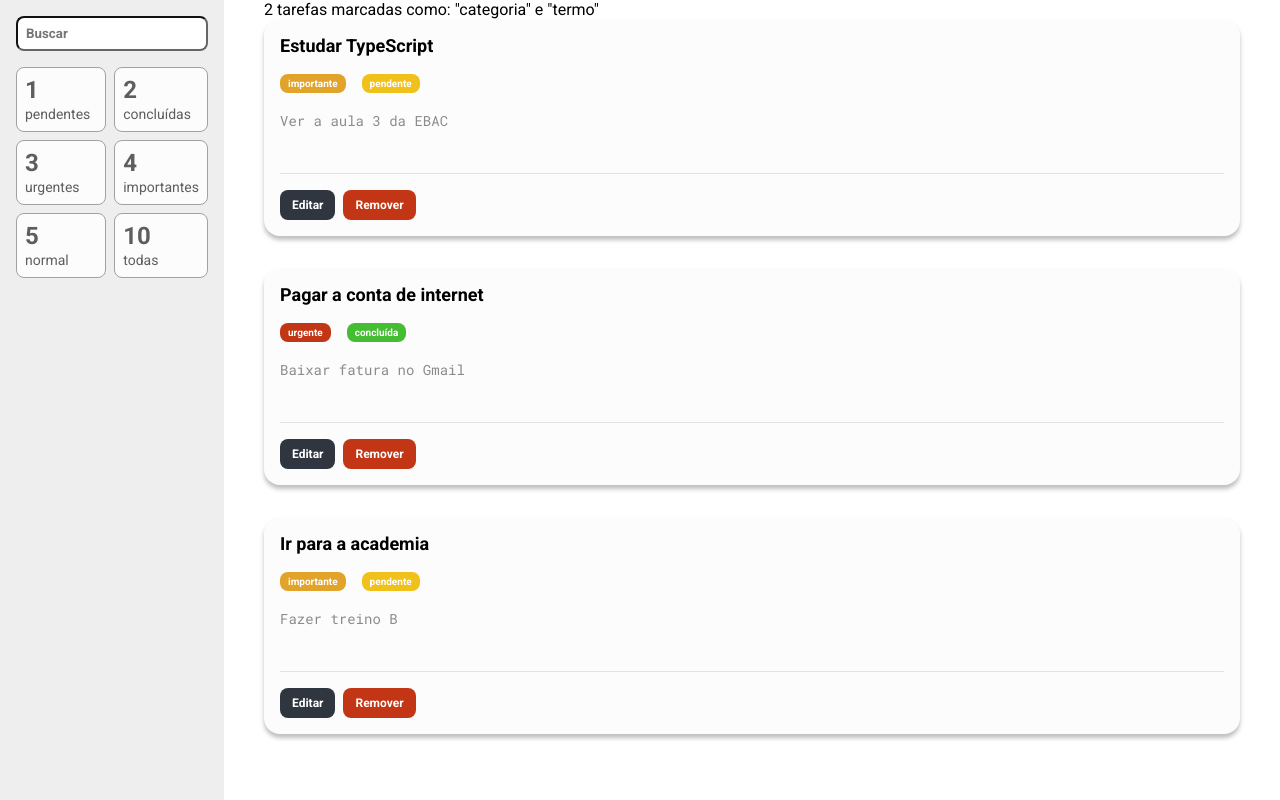
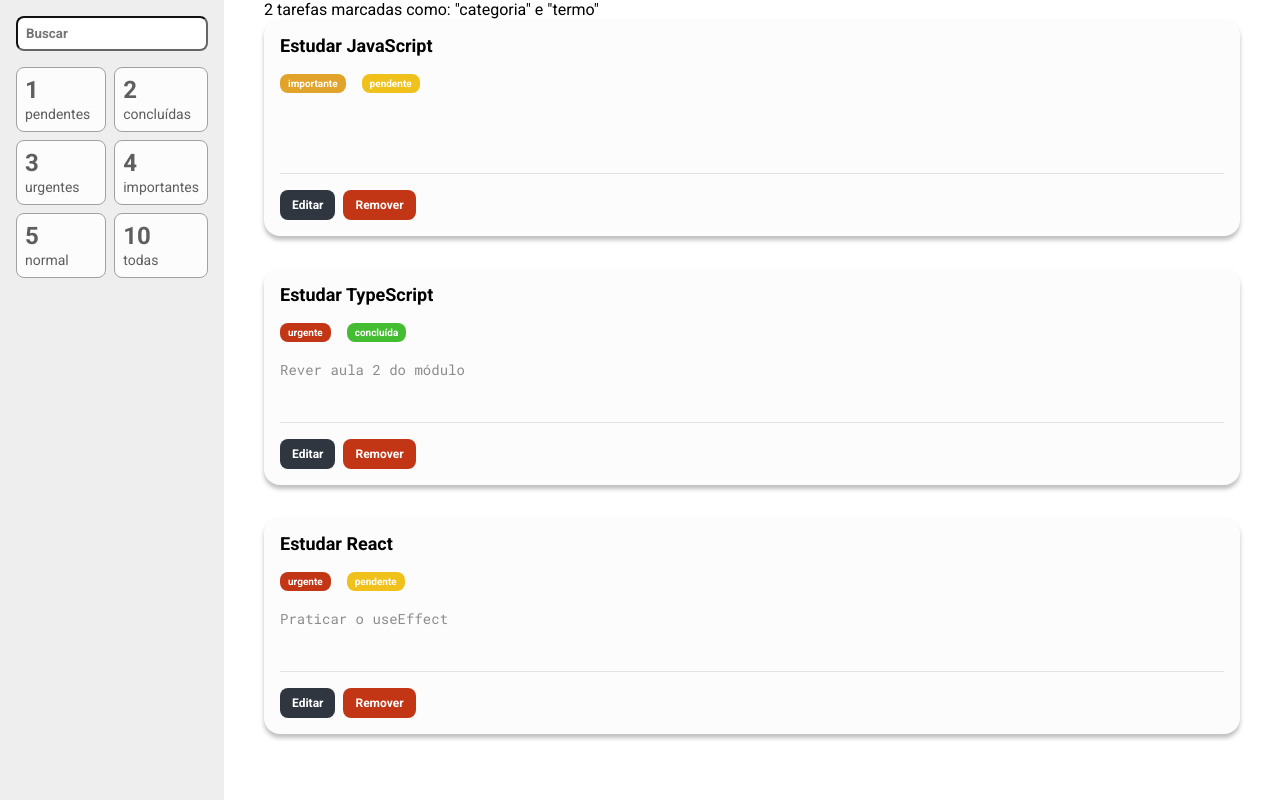
Before and after one commit to Brunoalmeidev/minhas-tarefas, a React (Create React App) app: page / in a window 1280 px wide. Built offline with nearby package versions, Linux system fonts and the light colour scheme.

Commit message:
config: configurando o redux e trabalhando o returnTYpe no projeto

```diff
--- a/src/containers/ListaDeTarefas/index.tsx
+++ b/src/containers/ListaDeTarefas/index.tsx
@@ -1,30 +1,14 @@
+import { useSelector } from 'react-redux'
+
 import Tarefa from '../../components/Tarefa'
 import { Container } from './styles'
 
-import * as enums from '../../utils/enums/Tarefa'
+import { RootReducer } from '../../store'
 
-const tarefas = [
-  {
-    titulo: 'Estudar TypeScript',
-    descricao: 'Ver a aula 3 da EBAC',
-    prioridade: enums.Prioridade.IMPORTANTE,
-    status: enums.Status.PENDENTE
-  },
-  {
-    titulo: 'Pagar a conta de internet',
-    descricao: 'Baixar fatura no Gmail',
-    prioridade: enums.Prioridade.URGENTE,
-    status: enums.Status.CONCLUIDA
-  },
-  {
-    titulo: 'Ir para a academia',
-    descricao: 'Fazer treino B',
-    prioridade: enums.Prioridade.IMPORTANTE,
-    status: enums.Status.PENDENTE
-  }
-]
+const ListaDeTarefas = () => {
+  const { tarefas } = useSelector((state: RootReducer) => state)
 
-const listaDeTarefas = () => (
+  return (
     <Container>
       <p>2 tarefas marcadas como: &quot;categoria&quot; e &quot;termo&quot;</p>
       <ul>
@@ -41,5 +25,6 @@
       </ul>
     </Container>
   )
+}
 
-export default listaDeTarefas
+export default ListaDeTarefas
--- /dev/null
+++ b/src/models/Tarefa.ts
@@ -0,0 +1,25 @@
+import * as enums from '../utils/enums/Tarefa'
+
+class Tarefa {
+  titulo: string
+  prioridade: enums.Prioridade
+  status: enums.Status
+  descricao: string
+  id: number
+
+  constructor(
+    titulo: string,
+    prioridade: enums.Prioridade,
+    status: enums.Status,
+    descricao: string,
+    id: number
+  ) {
+    this.titulo = titulo
+    this.prioridade = prioridade
+    this.status = status
+    this.descricao = descricao
+    this.id = id
+  }
+}
+
+export default Tarefa
--- /dev/null
+++ b/src/store/index.ts
@@ -0,0 +1,13 @@
+import { configureStore } from '@reduxjs/toolkit'
+
+import tarefasReducer from './reducers/tarefas'
+
+const store = configureStore({
+  reducer: {
+    tarefas: tarefasReducer
+  }
+})
+
+export type RootReducer = ReturnType<typeof store.getState>
+
+export default store
--- /dev/null
+++ b/src/store/reducers/tarefas.ts
@@ -0,0 +1,39 @@
+import { createSlice, PayloadAction } from '@reduxjs/toolkit'
+import Tarefa from '../../models/Tarefa'
+import * as enums from '../../utils/enums/Tarefa'
+
+const tarefasSlice = createSlice({
+  name: 'tarefas',
+  initialState: [
+    new Tarefa(
+      'Estudar JavaScript',
+      enums.Prioridade.IMPORTANTE,
+      enums.Status.PENDENTE,
+      '',
+      1
+    ),
+    new Tarefa(
+      'Estudar TypeScript',
+      enums.Prioridade.URGENTE,
+      enums.Status.CONCLUIDA,
+      'Rever aula 2 do módulo',
+      2
+    ),
+    new Tarefa(
+      'Estudar React',
+      enums.Prioridade.URGENTE,
+      enums.Status.PENDENTE,
+      'Praticar o useEffect',
+      3
+    )
+  ],
+  reducers: {
+    remover: (state, action: PayloadAction<number>) => {
+      state = state.filter((tarefa) => tarefa.id !== action.payload)
+    }
+  }
+})
+
+export const { remover } = tarefasSlice.actions
+
+export default tarefasSlice.reducer
```
Also changed, not shown: src/App.tsx (+5 -2 lines). Lines whose indentation alone changed are shown as unchanged.
